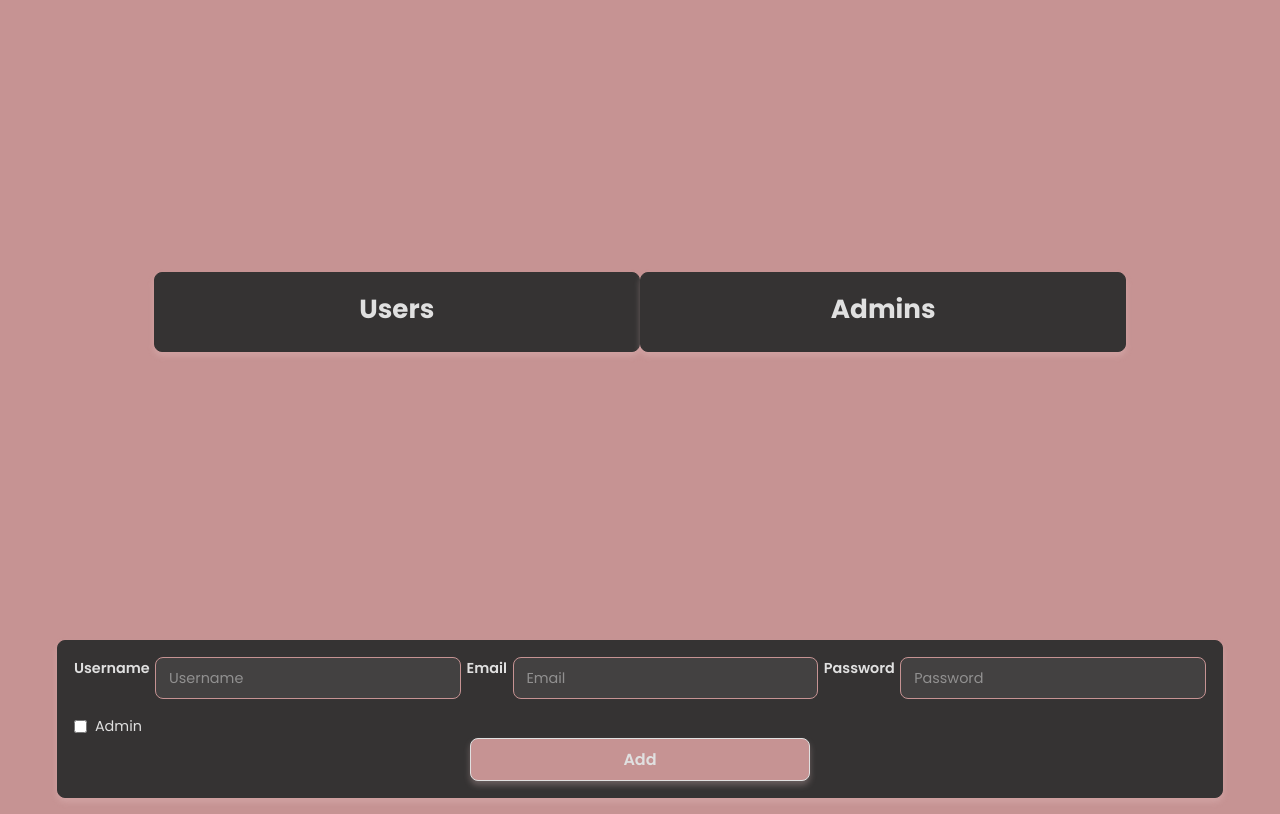
After one commit to Zahraa-007/mini_github, a PHP site: page /pages/add.html in a window 1280 px wide. The commit adds this page. Run offline with PHP 8.4, Linux system fonts and the light colour scheme.

Commit message:
admin page structure only

```diff
--- /dev/null
+++ b/frontend/pages/add.html
@@ -0,0 +1,51 @@
+<!doctype html>
+<html lang="en">
+  <head>
+    <meta charset="UTF-8"/>
+    <meta name="viewport" content="width=device-width, initial-scale=1.0"/>
+    <title>Sign Up | Mini GitHub</title>
+
+    <link rel="stylesheet" href="../styles/style.css"/>
+    <link rel="stylesheet" href="../styles/header.css"/>
+    <link rel="stylesheet" href="../styles/footer.css"/>
+    <link rel="stylesheet" href="../styles/admin.css"/>
+    <link rel="stylesheet" href="../styles/components.css"/>
+  </head>
+  <body>
+
+    <div class="main admin">
+      <div class="card form-card">
+        <h2>Users</h2>
+
+      </div>
+      <div class="card form-card">
+        <h2>Admins</h2>
+
+      </div>
+    </div>
+    <center>
+    <div class="card form-admin">
+    <form id="signup-form" data-redirect="login.html">
+          <div class="form-group">
+            <label for="username">Username</label>
+            <input type="text" id="username" name="username" placeholder="Username"
+                   minlength="3" maxlength="20" pattern="[A-Za-z0-9_\-]+"
+                   title="Letters, numbers, - and _ only" required/>
+
+            <label for="email">Email</label>
+            <input type="email" id="email" name="email" placeholder="Email" required/>
+            <label for="password">Password</label>
+            <input type="password" id="password" name="password" placeholder="Password"
+                   minlength="8"
+                   title="At least 8 characters" required/>
+
+          </div>
+          <label class="checkbox">
+            <input type="checkbox" name="assignAdmin"> Admin
+          </label>
+          <button type="submit" class="primary-button form-button">Add</button>
+    </form>
+    </div>
+    </center>
+  </body>
+</html>
--- a/frontend/styles/admin.css
+++ b/frontend/styles/admin.css
@@ -39,3 +39,131 @@
 .admin-show {
   margin-bottom: 1.25rem;
 }
+/*for the admin page*/
+.main.admin {
+  display: flex;
+  flex-direction: row;
+  align-items: center;
+  justify-content: center;
+  min-height: calc(100vh - 160px);
+  padding: 2rem 1rem;
+}
+.form-card {
+  width: clamp(320px, 38vw, 560px);
+  max-width: 100%;
+  padding: clamp(1.5rem, 3vw, 2.5rem);
+  font-size: clamp(0.95rem, 0.85rem + 0.3vw, 1.15rem);
+  margin-bottom: 0;
+}
+.form-admin {
+    justify-content: center;
+    align-items: center;
+    width: fit-content;
+}
+
+.form-card h2 {
+  text-align: center;
+  margin-bottom: 0.25rem;
+}
+
+.form-sub {
+  text-align: center;
+  margin-bottom: 1.5rem;
+  opacity: 0.85;
+  font-size: 0.95rem;
+}
+
+.form-group {
+  display: flex;
+  gap: 0.35rem;
+  margin-bottom: 1rem;
+}
+
+.form-group label {
+  font-size: 0.9rem;
+  font-weight: 600;
+}
+
+.form-group input {
+  font-family: inherit;
+  font-size: 0.9rem;
+  color: var(--text-color);
+  background-color: rgba(255, 255, 255, 0.07);
+  border: 1px solid var(--secondary-color);
+  border-radius: 8px;
+  padding: 0.6rem 0.8rem;
+  transition: border-color 0.2s, box-shadow 0.2s;
+}
+
+.form-group input::placeholder {
+  color: rgba(224, 224, 224, 0.5);
+}
+
+.form-group input:focus {
+  outline: none;
+  border-color: var(--text-color);
+  box-shadow: 0 0 0 3px var(--shadow-color);
+}
+
+.form-group input:not(:placeholder-shown):invalid {
+  border-color: #ff8a8a;
+}
+
+.checkbox {
+  display: flex;
+  align-items: center;
+  gap: 0.5rem;
+  font-size: 0.9rem;
+  cursor: pointer;
+}
+
+.form-row {
+  display: flex;
+  justify-content: space-between;
+  align-items: center;
+  gap: 1rem;
+  margin-bottom: 1.25rem;
+}
+
+.form-card form > .checkbox {
+  margin-bottom: 1.25rem;
+}
+
+.form-link {
+  color: var(--secondary-color);
+  font-weight: 600;
+}
+
+.form-link:hover {
+  text-decoration: underline;
+}
+
+.form-button {
+  display: block;
+  width: 30%;
+  font-family: inherit;
+  font-size: 1rem;
+  font-weight: 600;
+  cursor: pointer;
+  transition: all 0.3s ease-in-out;
+}
+
+.form-button:hover {
+  background-color: var(--primary-color);
+  transform: scale(1.02);
+}
+
+.form-footer {
+  text-align: center;
+  margin-top: 1.25rem;
+  font-size: 0.95rem;
+}
+
+.form-message {
+  margin-top: 1rem;
+  padding: 0.6rem 0.8rem;
+  text-align: center;
+  font-size: 0.9rem;
+  border: 1px solid var(--secondary-color);
+  border-radius: 8px;
+}
```
Also changed, not shown: frontend/pages/admin.html (added, +36 -0 lines), frontend/pages/delete.html (added, +43 -0 lines).
